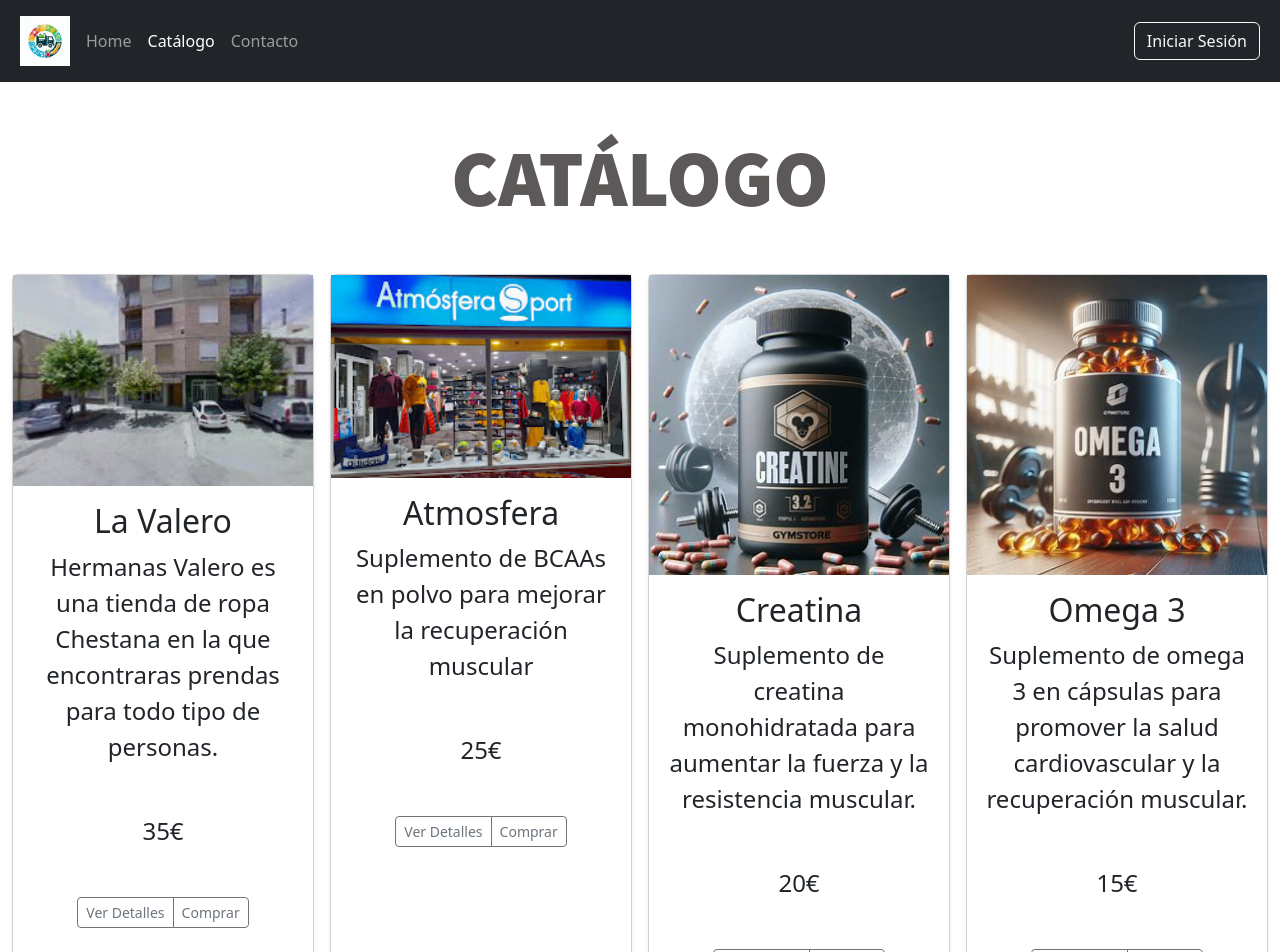
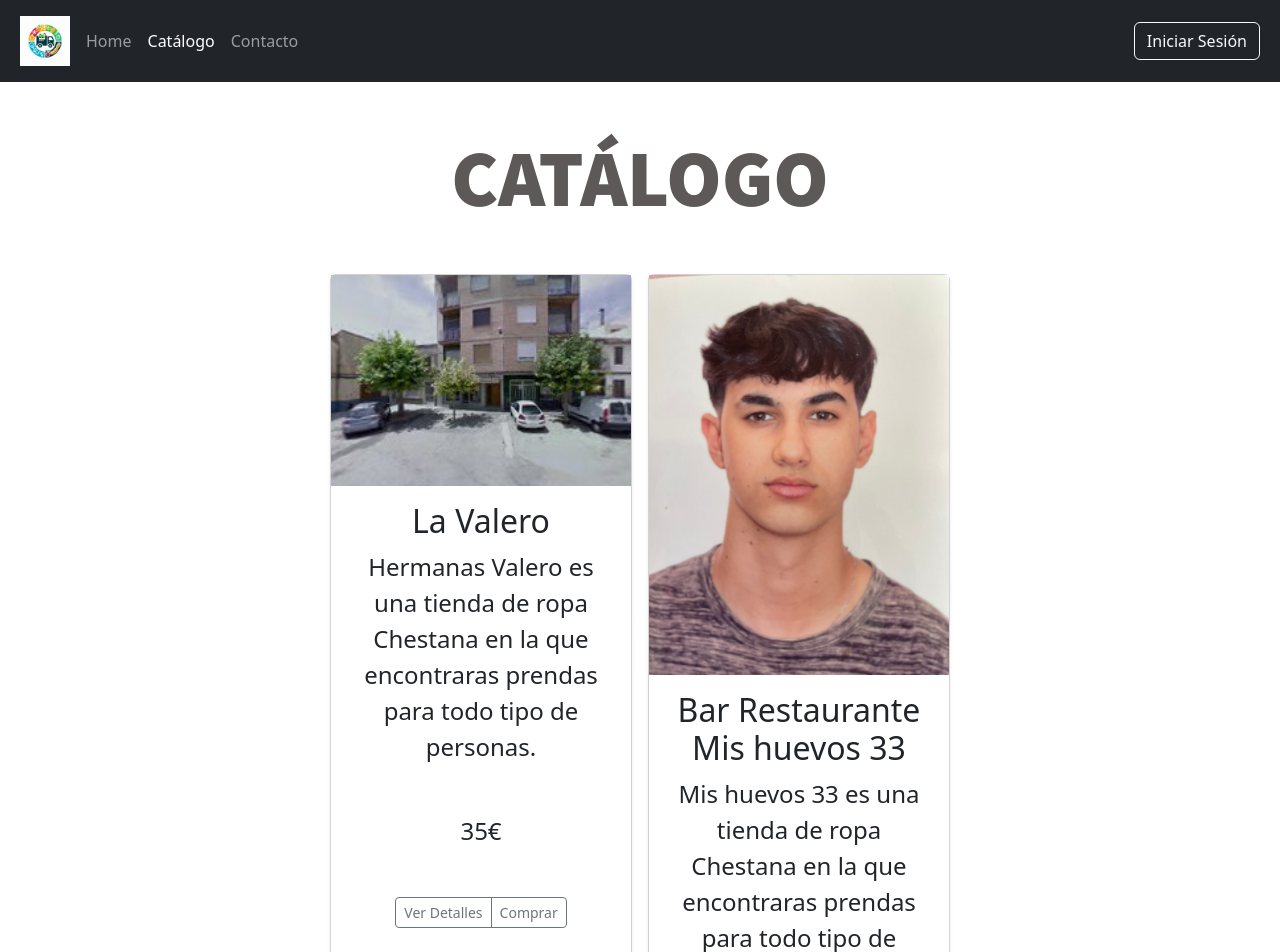
Before and after one commit to pabloarnau12/ProyectoVicente, an Angular app: page /catalogo in a window 1280 px wide. Shown: the top 952 px of the page. Built offline with nearby package versions, Linux system fonts and the light colour scheme.

Commit message:
cambiado el sistemade toda la pagina catalogos, tiendas, y creado la pagina productos de tienda, hay un fallo; los productos aparecen todos en cualquier tienda, no cada uno en la suya

```diff
--- a/src/app/app.routes.ts
+++ b/src/app/app.routes.ts
@@ -8,6 +8,7 @@ import { IniciarsesionComponent } from './component/iniciarsesion/iniciarsesion.
 import { RegistrarseComponent } from './component/registrarse/registrarse.component';
 import { PaginaProductoComponent } from './component/pagina-producto/pagina-producto.component';
 import { PaginapagoComponent } from './component/paginapago/paginapago.component';
+import { ProductostiendaComponent } from './component/productostienda/productostienda.component';
 
 
 export const routes: Routes = [
@@ -19,6 +20,7 @@ export const routes: Routes = [
     { path: 'registrarse', title: 'Registrarse',  component: RegistrarseComponent },
     { path: 'pagina-producto/:id', title: 'Producto', component: PaginaProductoComponent},
     { path: 'paginapago/:id', title: 'Producto', component: PaginapagoComponent},
+    { path: 'productostienda/:id', title: 'ProductosTienda', component: ProductostiendaComponent},
     { path: '**', component: NotFoundComponent },
 
 ];
--- a/src/app/common/producto-unico.ts
+++ b/src/app/common/producto-unico.ts
@@ -1,3 +1,5 @@
+
+
 export interface ProductoUnico {
     id: number
     nombre: string
@@ -6,10 +8,10 @@ export interface ProductoUnico {
     descripcion_extendida:string
     precio: number
     foto: string
-    related_products: RelatedProduct[]
+    related_shops: RelatedShops[]
   }
 
-  export interface RelatedProduct {
+  export interface RelatedShops {
     id: number
     nombre: string
     precio: number
--- a/src/app/component/iniciarsesion/iniciarsesion.component.html
+++ b/src/app/component/iniciarsesion/iniciarsesion.component.html
@@ -11,7 +11,7 @@
 <div class="col-lg-6 d-flex align-items-center justify-content-center right-side bg-black ">
     <div class="form-2-wrapper p-2">
        <div class="logo text-center">
-       <img src="../../../assets/images/logo.png" style="width: 100px; height: 100px;">
+       <img src="../../../assets/images/logoreparto.png" style="width: 100px; height: 100px;">
        </div>
         <h2 class="text-center text-white m-4">Iniciar Sesión con tus credenciales</h2>
         <form action="#">
--- a/src/app/component/pagina-producto/pagina-producto.component.html
+++ b/src/app/component/pagina-producto/pagina-producto.component.html
@@ -24,6 +24,7 @@
                 <div class="d-flex">
 
                     <button class="btn btn-outline-dark flex-shrink-0" type="button" [routerLink]="['/paginapago/' + Productos.id]">Comprar</button>
+                    <button class="btn btn-outline-dark flex-shrink-0" type="button" [routerLink]="['/productostienda/' + Productos.id]">Productos</button>
                 </div>
             </div>
         </div>
@@ -32,76 +33,41 @@
 
 <section class="py-5 bg-light">
     <div class="container px-4 px-lg-5 mt-5">
-        <h2 class="fw-bolder justify-content-center mb-4">Related products</h2>
+        <h2 class="fw-bolder justify-content-center mb-4">Tiendas Relacionadas</h2>
+
         <div class="row gx-4 gx-lg-5 row-cols-2 row-cols-md-3 row-cols-xl-4 justify-content-center">
-            <div class="col mb-5">
-                <div class="card h-100">
-                    <div class="badge bg-dark text-white position-absolute" style="top: 0.5rem; right: 0.5rem">Sale</div>
-                    <img class="card-img-top" src="{{Productos.related_products[0].foto}}" alt="foto Productos Relacionados" />
 
-                    <div class="card-body p-4">
-                        <div class="text-center">
-
-                            <h5 class="fw-bolder">{{Productos.related_products[0].nombre}}</h5>
-
-                            <span class="text-muted text-decoration-line-through">{{Productos.related_products[0].precio + 20 + '€'}}</span>
-                            {{Productos.related_products[0].precio}}€
-                        </div>
-                    </div>
-
-                    <div class="card-footer p-4 pt-0 border-top-0 bg-transparent">
-                        <div class="text-center"><a class="btn btn-outline-dark mt-auto" [routerLink]="['/paginapago/' + Productos.related_products[0].id]">Comprar</a></div>
-                    </div>
-                </div>
-            </div>
+            @for (ProductoRelacionado of Productos.related_shops; track ProductoRelacionado) {
             <div class="col mb-5">
                 <div class="card h-100">
 
                     <div class="badge bg-dark text-white position-absolute" style="top: 0.5rem; right: 0.5rem">Sale</div>
 
-                    <img class="card-img-top" src="{{Productos.related_products[1].foto}}" alt="..." />
+                    <img class="card-img-top" src="{{ProductoRelacionado.foto}}" alt="foto Productos Relacionados" />
 
                     <div class="card-body p-4">
                         <div class="text-center">
 
-                            <h5 class="fw-bolder">{{Productos.related_products[1].nombre}}</h5>
+                            <h5 class="fw-bolder">{{ProductoRelacionado.nombre}}</h5>
 
 
-                            <span class="text-muted text-decoration-line-through">{{Productos.related_products[1].precio + 20 + '€'}}</span>
-                            {{Productos.related_products[1].precio}}€
+                            <span class="text-muted text-decoration-line-through">{{ProductoRelacionado.precio + 20 + '€'}}</span>
+                            {{ProductoRelacionado.precio}}€
                         </div>
                     </div>
 
+                    <!-- Botón de compra -->
                     <div class="card-footer p-4 pt-0 border-top-0 bg-transparent">
-                        <div class="text-center"><a class="btn btn-outline-dark mt-auto" [routerLink]="['/paginapago/' + Productos.related_products[1].id]">Comprar</a></div>
+                        <div class="text-center">
+                            <a class="btn btn-outline-dark mt-auto" [routerLink]="['/paginapago/' + ProductoRelacionado.id]">Comprar</a>
+                        </div>
                     </div>
                 </div>
             </div>
-            <div class="col mb-5">
-                <div class="card h-100">
-
-                    <div class="badge bg-dark text-white position-absolute" style="top: 0.5rem; right: 0.5rem">Sale</div>
-
-                    <img class="card-img-top" src="{{Productos.related_products[2].foto}}" alt="Imagen productos relacionados" />
-
-                    <div class="card-body p-4">
-                        <div class="text-center">
-
-                            <h5 class="fw-bolder">{{Productos.related_products[2].nombre}}</h5>
-
-                            <span class="text-muted text-decoration-line-through">{{Productos.related_products[2].precio + 20 + '€'}}</span>
-                            {{Productos.related_products[2].precio}}
-                        </div>
-                    </div>
-
-                    <div class="card-footer p-4 pt-0 border-top-0 bg-transparent">
-                        <div class="text-center"><a class="btn btn-outline-dark mt-auto" [routerLink]="['/paginapago/' + Productos.related_products[2].id]">Comprar</a></div>
-                    </div>
-                </div>
-            </div>
-
+            }
         </div>
     </div>
+
 </section>
 
 }
--- /dev/null
+++ b/src/app/component/productostienda/productostienda.component.html
@@ -0,0 +1,29 @@
+<div *ngIf="Productos && Productos.productos.length > 0">
+    <!-- Iteramos sobre las tiendas (Productos.productos) -->
+    <div *ngFor="let tienda of Productos.productos" class="container-fluid text-center pb-5">
+
+      <div class="container mt-5 mb-5">
+        <h1 class="large">Productos de {{tienda.nombre}}</h1>
+        <p>{{tienda.descripcion}}</p>
+      </div>
+
+      <div class="row row-cols-1 row-cols-sm-2 row-cols-md-3 g-3 row-cols-md-4 justify-content-center">
+        <!-- Iteramos sobre los productos de la tienda actual (tienda.productostienda) -->
+        <div *ngFor="let productoTienda of tienda.productostienda" class="col mb-5">
+          <div class="card shadow-sm caja" style="height: 100%;">
+            <img [src]="productoTienda.foto" alt="Imagen de {{productoTienda.nombre}}" style="width: 100%;">
+            <div class="card-body">
+              <div class="col-12">
+                <h4 class="card-title fs-2">{{productoTienda.nombre}}</h4>
+              </div>
+              <div class="justify-content-center align-items-center">
+                <div class="text-center mt-5 mb-5">
+                  <p class="text-body-primary fs-4">{{productoTienda.precio}}€</p>
+                </div>
+              </div>
+            </div>
+          </div>
+        </div>
+      </div>
+    </div>
+  </div>
--- /dev/null
+++ b/src/app/component/productostienda/productostienda.component.ts
@@ -0,0 +1,33 @@
+import { Component } from '@angular/core';
+import { Productos } from '../../common/productos';
+import { DataService } from '../../service/data.service';
+import { Router } from '@angular/router';
+import { NgFor, NgIf } from '@angular/common'; // Importa NgFor y NgIf
+
+@Component({
+  selector: 'app-productostienda',
+  standalone: true,
+  imports: [NgFor, NgIf], // Añade NgFor y NgIf a los imports
+  templateUrl: './productostienda.component.html',
+  styleUrls: ['./productostienda.component.css']
+})
+export class ProductostiendaComponent {
+  Productos: Productos = { productos: [] };
+
+  constructor(private dataService: DataService, private router: Router) {}
+
+  ngOnInit(): void {
+    this.loadProductos();
+  }
+
+  loadProductos(): void {
+    this.dataService.getProducto().subscribe({
+      next: (data: Productos) => {
+        this.Productos = data;
+      },
+      error: (error) => {
+        console.error('Error al cargar productos', error);
+      }
+    });
+  }
+}
--- a/src/app/component/registrarse/registrarse.component.html
+++ b/src/app/component/registrarse/registrarse.component.html
@@ -11,7 +11,7 @@
 <div class="col-lg-6 d-flex align-items-center justify-content-center right-side bg-white ">
     <div class="form-2-wrapper p-2">
        <div class="logo text-center">
-       <img src="../../../assets/images/logo.png" style="width: 100px; height: 100px;">
+       <img src="../../../assets/images/logoreparto.png" style="width: 100px; height: 100px;">
        </div>
         <h2 class="text-center m-4">Regístrate con tus datos personales</h2>
         <form action="#">
--- a/src/assets/json/productos.json
+++ b/src/assets/json/productos.json
@@ -8,7 +8,7 @@
       "descripcion_extendida": "La proteína en polvo es un suplemento esencial para aquellos que desean aumentar su masa muscular y mejorar su recuperación después de los entrenamientos. Esta proteína en particular ha sido diseñada para ser fácilmente absorbida por el cuerpo, proporcionando un suministro rápido de aminoácidos que promueven la reparación y el crecimiento muscular. Perfecta para consumir después de cada entrenamiento o como parte de un batido nutritivo en cualquier momento del día.",
       "precio": 35,
       "foto": "./assets/images/img_productos/valero.png",
-      "related_products": [
+      "related_shops": [
         {
           "nombre": "Atmosfera",
           "precio": 25,
@@ -26,93 +26,69 @@
           "precio": 15,
           "foto": "./assets/images/img_productos/proteina4.jpg",
           "id": 4
+        },
+        {
+          "nombre": "LAPEPA",
+          "precio": 15,
+          "foto": "./assets/images/img_productos/proteina4.jpg",
+          "id": 4
+        }
+      ],
+      "productostienda": [
+        {
+          "nombre": "Atmosfera",
+          "precio": 25,
+          "foto": "./assets/images/img_productos/atmosfera.png",
+          "id": 2
+        },
+        {
+          "nombre": "Monster",
+          "precio": 25,
+          "foto": "./assets/images/img_productos/proteina3.jpg",
+          "id": 2
         }
       ]
     },
     {
       "id": 2,
-      "nombre": "Atmosfera",
+      "nombre": "Bar Restaurante Mis huevos 33",
       "tipo": "Moda",
-      "descripcion": "Suplemento de BCAAs en polvo para mejorar la recuperación muscular",
-      "descripcion_extendida": "Los BCAAs, o aminoácidos de cadena ramificada, son fundamentales para la síntesis de proteínas musculares y la recuperación después del ejercicio. Este suplemento en polvo ofrece una forma rápida y conveniente de proporcionar a los músculos los nutrientes necesarios para reparar y crecer más fuertes. Ideal para consumir antes, durante o después del entrenamiento, los BCAAs ayudan a reducir la fatiga muscular y mejorar el rendimiento.",
-      "precio": 25,
-      "foto": "./assets/images/img_productos/atmosfera.png",
-      "related_products": [
+      "descripcion": "Mis huevos 33 es una tienda de ropa Chestana en la que encontraras prendas para todo tipo de personas.",
+      "descripcion_extendida": "La proteína en polvo es un suplemento esencial para aquellos que desean aumentar su masa muscular y mejorar su recuperación después de los entrenamientos. Esta proteína en particular ha sido diseñada para ser fácilmente absorbida por el cuerpo, proporcionando un suministro rápido de aminoácidos que promueven la reparación y el crecimiento muscular. Perfecta para consumir después de cada entrenamiento o como parte de un batido nutritivo en cualquier momento del día.",
+      "precio": 35,
+      "foto": "./assets/images/fotoarnau.jpeg",
+      "related_shops": [
         {
-          "nombre": "Valero",
-          "precio": 35,
-          "foto": "./assets/images/img_productos/valero.png",
-          "id": 1
+          "nombre": "Atmosfera",
+          "precio": 25,
+          "foto": "./assets/images/img_productos/atmosfera.png",
+          "id": 2
         },
         {
-          "nombre": "Creatina",
+          "nombre": "Creatina Cantina",
           "precio": 20,
           "foto": "./assets/images/img_productos/proteina3.jpg",
           "id": 3
         },
         {
-          "nombre": "Omega 3",
+          "nombre": "Omega 5",
           "precio": 15,
           "foto": "./assets/images/img_productos/proteina4.jpg",
           "id": 4
         }
-      ]
-    },
-    {
-      "id": 3,
-      "nombre": "Creatina",
-      "tipo": "Proteínas",
-      "descripcion": "Suplemento de creatina monohidratada para aumentar la fuerza y la resistencia muscular.",
-      "descripcion_extendida": "La creatina es uno de los suplementos más estudiados y utilizados en el mundo del fitness y el deporte. Al aumentar los niveles de fosfocreatina en los músculos, ayuda a mejorar la fuerza, la potencia y la resistencia durante los entrenamientos de alta intensidad. Además, la creatina puede favorecer la recuperación muscular y aumentar la síntesis de proteínas. Este suplemento es esencial para cualquier persona que busque mejorar su rendimiento en el gimnasio o en su deporte favorito.",
-      "precio": 20,
-      "foto": "./assets/images/img_productos/proteina3.jpg",
-      "related_products": [
+      ],
+      "productostienda": [
         {
-          "nombre": "Proteína en Polvo",
-          "precio": 35,
-          "foto": "./assets/images/img_productos/imagenProteina.jpg",
-          "id": 1
-        },
-        {
-          "nombre": "BCAAs",
+          "nombre": "CocaCoca-cola",
           "precio": 25,
-          "foto": "./assets/images/img_productos/proteina2.jpg",
+          "foto": "./assets/images/logoreparto.png",
           "id": 2
         },
         {
-          "nombre": "Omega 3",
-          "precio": 15,
-          "foto": "./assets/images/img_productos/proteina4.jpg",
-          "id": 4
-        }
-      ]
-    },
-    {
-      "id": 4,
-      "nombre": "Omega 3",
-      "tipo": "Proteínas",
-      "descripcion": "Suplemento de omega 3 en cápsulas para promover la salud cardiovascular y la recuperación muscular.",
-      "descripcion_extendida": "Los ácidos grasos omega 3 son esenciales para la salud del corazón, el cerebro y las articulaciones. Este suplemento proporciona una dosis concentrada de ácidos grasos EPA y DHA, que son especialmente beneficiosos para reducir la inflamación, promover la salud cardiovascular y mejorar la recuperación muscular. Ideal para aquellos que desean maximizar su salud y rendimiento físico.",
-      "precio": 15,
-      "foto": "./assets/images/img_productos/proteina4.jpg",
-      "related_products": [
-        {
-          "nombre": "Proteína en Polvo",
-          "precio": 35,
-          "foto": "./assets/images/img_productos/imagenProteina.jpg",
-          "id": 1
-        },
-        {
-          "nombre": "BCAAs",
+          "nombre": "PedroPicaPiedra cocadrink",
           "precio": 25,
-          "foto": "./assets/images/img_productos/proteina2.jpg",
+          "foto": "./assets/images/img_productos/ropa1.jpg",
           "id": 2
-        },
-        {
-          "nombre": "Creatina",
-          "precio": 20,
-          "foto": "./assets/images/img_productos/proteina3.jpg",
-          "id": 3
         }
       ]
     }
```
Also changed, not shown: src/app/common/productos.ts (+10 -2 lines), src/app/component/productostienda/productostienda.component.css (added), 1 other file (tests, documents, lock files or other folders).
